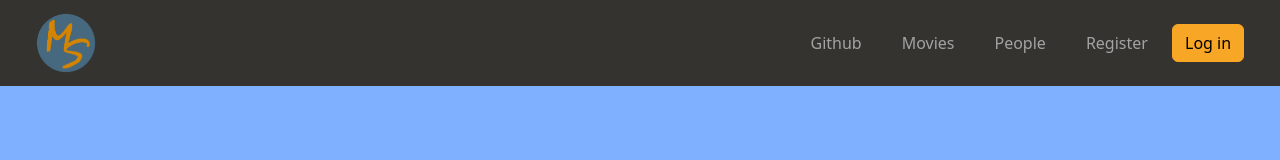
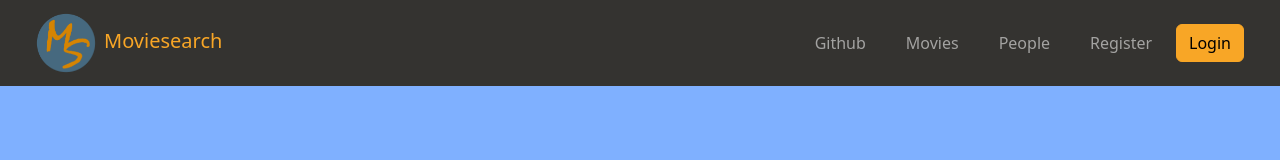
Before and after one commit to Aaland01/moviesearch, a React (Vite) app: page / in a window 1280 px wide. Shown: the top 160 px of the page. Built offline with nearby package versions, Linux system fonts and the light colour scheme; what ag-grid-community would draw is missing.

Commit message:
dynamic header

```diff
--- a/src/assets/AuthContext.jsx
+++ b/src/assets/AuthContext.jsx
@@ -34,6 +34,7 @@ export const AuthWrapper = ({children}) => {
     localStorage.setItem("refreshToken", refreshToken);
     localStorage.setItem("email", email)
     setAuthenticated(true);
+    setUser(email);
   }
 
   /**
@@ -44,6 +45,8 @@ export const AuthWrapper = ({children}) => {
     localStorage.removeItem("refreshToken");
     localStorage.removeItem("email");
     setAuthenticated(false);
+    setUser("");
+
   };
 
   return (
--- a/src/components/Header.jsx
+++ b/src/components/Header.jsx
@@ -1,6 +1,7 @@
-import { Navbar, NavbarBrand, Collapse, NavbarToggler, NavItem, Nav, NavLink } from 'reactstrap'
+import { Navbar, NavbarBrand, Collapse, NavbarToggler, NavItem, Nav, NavLink, NavbarText } from 'reactstrap'
 import { useState } from 'react'
 import Login from './Login';
+import { useAuth } from '../assets/AuthContext';
 import { Link } from 'react-router-dom';
 import LogInButton from './LogInButton';
 import Logo from './Logo';
@@ -12,6 +13,20 @@ const Header = () => {
 
   const toggleNav = () => setCollapse(!collapse)
 
+  const { user } = useAuth();
+
+  const register = (
+    <NavLink tag={Link} to="/Register">
+      Register
+    </NavLink>
+  )
+
+  const userMail = (
+    <div className='p-2 text-primary text-bg-accent rounded'>
+      {user}
+    </div>
+  )
+
   return (
     <>
       <Login />
@@ -21,6 +36,7 @@ const Header = () => {
         {/* Logo */}
         <NavbarBrand tag={Link} to="/">
           <Logo />
+          <h5 className='clickable d-none d-sm-inline ps-2'>Moviesearch</h5>
         </NavbarBrand>
 
 
@@ -49,11 +65,8 @@ const Header = () => {
               </NavLink>
             </NavItem>
 
-            {/* ? Here we must do something to replace it with the mail when logged in */}
             <NavItem>
-              <NavLink tag={Link} to="/Register">
-                Register
-              </NavLink>
+              {user ? userMail : register}
             </NavItem>
 
           </Nav>
--- a/src/components/LogInButton.jsx
+++ b/src/components/LogInButton.jsx
@@ -1,13 +1,29 @@
 import { Button } from "reactstrap";
 import { useLogin } from "../assets/LoginContext";
+import { useAuth } from "../assets/AuthContext";
 
 const LogInButton = ({ className = "" }) => {
 
   const {toggleLogin} = useLogin()
+  const {isAuthenticated} = useAuth();
+
+  const loginProps = {
+    color: 'secondary',
+    onClick: toggleLogin,
+    id: "Login"
+  }
+
+  const logoutProps = {
+    color: 'primary',
+    onClick: toggleLogin,
+    id: "Logout",
+  }
+
+  const actualProps = isAuthenticated ? logoutProps : loginProps;
 
   return (
-    <Button className={`clickable ${className}`} color='secondary' onClick={toggleLogin}>
-      Log in
+    <Button className={`clickable ${className}`} {...actualProps}>
+      {actualProps.id}
     </Button>
   )
 };
--- a/src/components/Login.jsx
+++ b/src/components/Login.jsx
@@ -18,12 +18,14 @@ const Login = () => {
 
   const [invalidEmail, setInvalidEmail] = useState(false);
   const [errorMessage, setErrorMessage] = useState("");
+  const [loading, setLoading] = useState(false)
 
   const { login } = useAuth();
 
   const handleLogin = async () => {
 
     try {
+      setLoading(true)
       const loginURL = `${API_URL}/user/login`;
       const requestOptions = {
         method:"POST",
@@ -41,12 +43,14 @@ const Login = () => {
       } else {
         login(json.bearerToken.token, json.refreshToken.token, email);
         console.log("Logged in");
+        setLoading(false)
         toggleLogin();
         clear();
       }
 
     } catch (error) {
       console.error("Error handling login request:", error.message)
+      setLoading(false)
     }
   }
 
@@ -165,7 +169,7 @@ const Login = () => {
 
           </ModalBody>
           <ModalFooter>
-            <Button color="success" type='submit' disabled={invalidEmail}>Log in</Button>
+            <Button color="success" type='submit' disabled={invalidEmail || loading}>Log in</Button>
             <Button color="danger" onClick={cancel}>Cancel</Button>
             {/*  Cheatlogin for development   */}
             <div>
```
